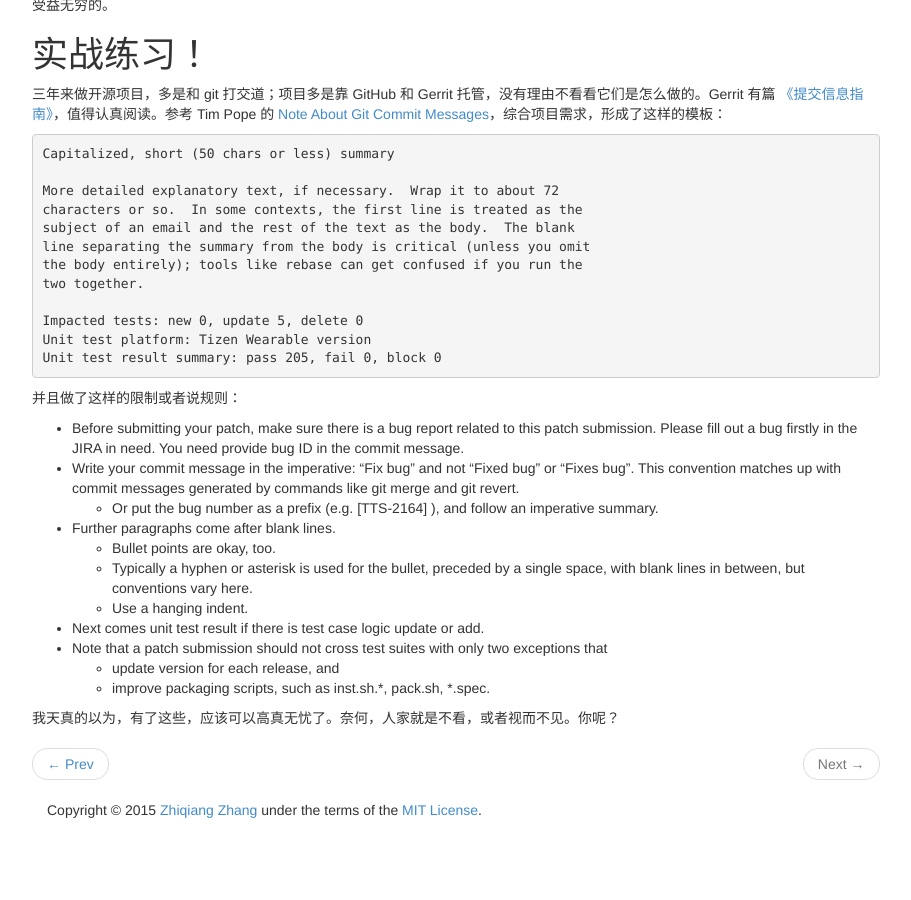
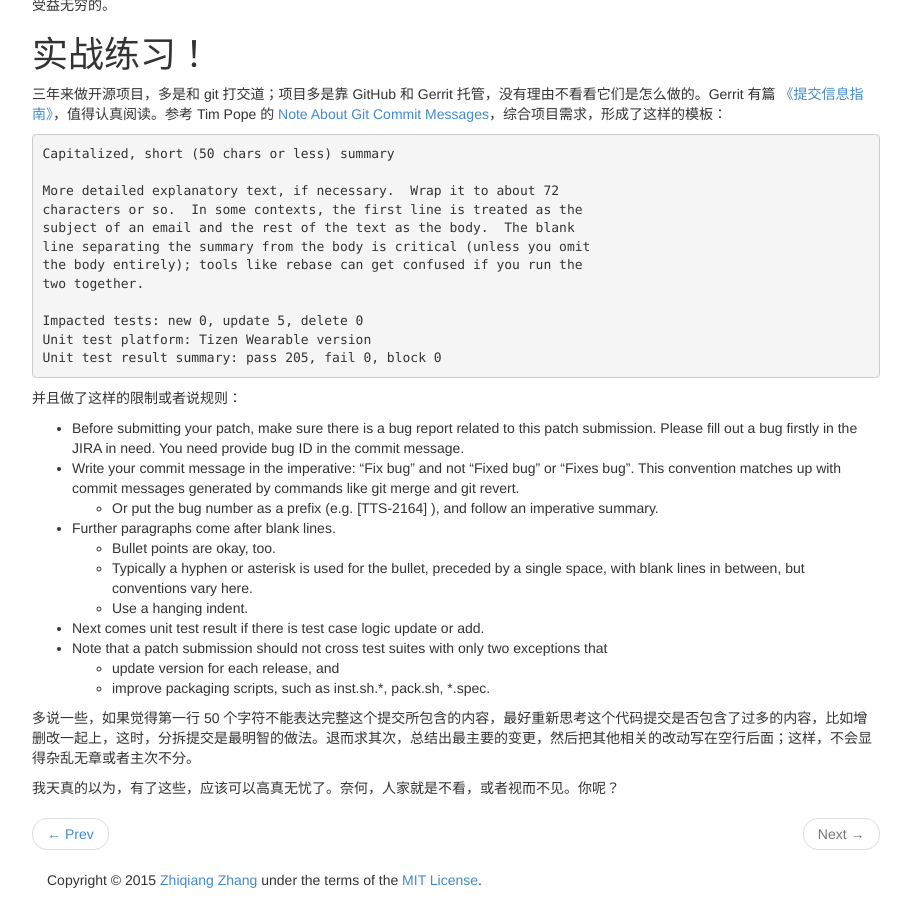
Before and after one commit to shuixin222/zqzhang.github.io, a Jekyll site: the page built from _posts/2015-01-09-commit-message.md, in a window 1280 px wide and 900 px high, scrolled down 1019 px. Shown: the whole window, without its empty margins (38-949 px from the left). Built offline with Jekyll 4.4.1, drawn with Linux system fonts in a browser that asks for light colours; before the commit the page ends 1849 px from its top, so only the background shows below that.

Commit message:
Comment on short summary more than 50 chars

```diff
--- a/_posts/2015-01-09-commit-message.md
+++ b/_posts/2015-01-09-commit-message.md
@@ -68,4 +68,6 @@ Unit test result summary: pass 205, fail 0, block 0
   * update version for each release, and
   * improve packaging scripts, such as inst.sh.*, pack.sh, *.spec.
 
+多说一些，如果觉得第一行 50 个字符不能表达完整这个提交所包含的内容，最好重新思考这个代码提交是否包含了过多的内容，比如增删改一起上，这时，分拆提交是最明智的做法。退而求其次，总结出最主要的变更，然后把其他相关的改动写在空行后面；这样，不会显得杂乱无章或者主次不分。
+
 我天真的以为，有了这些，应该可以高真无忧了。奈何，人家就是不看，或者视而不见。你呢？
```
